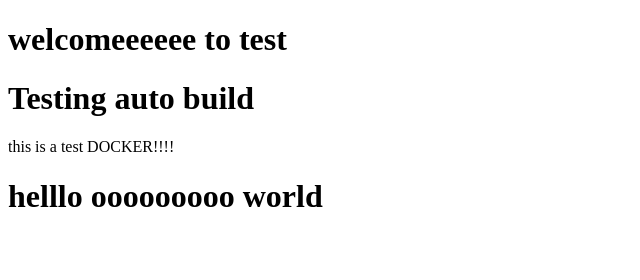
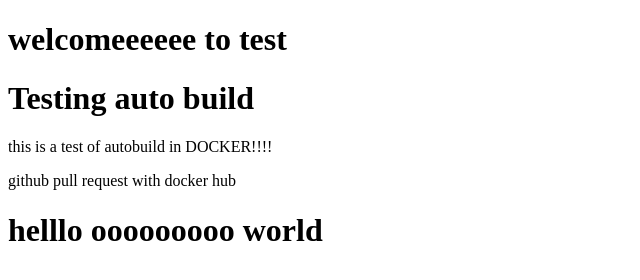
Before and after one commit to cesarcdm/testingdocker, a plain HTML site: page index.html in a window 1280 px wide. Shown: the whole page, without its empty margins (0-640 px from the left). Drawn offline with Linux system fonts and the light colour scheme.

Commit message:
new line index

```diff
--- a/index.html
+++ b/index.html
@@ -5,7 +5,8 @@
   <h1> welcomeeeeee to test</h1>
 
   <h1> Testing auto build</h1>
-  <p> this is a test DOCKER!!!!</p>
+  <p> this is a test of autobuild in DOCKER!!!!</p>
+  <p> github pull request with docker hub</p>
  </head>
 
  <body>
```
